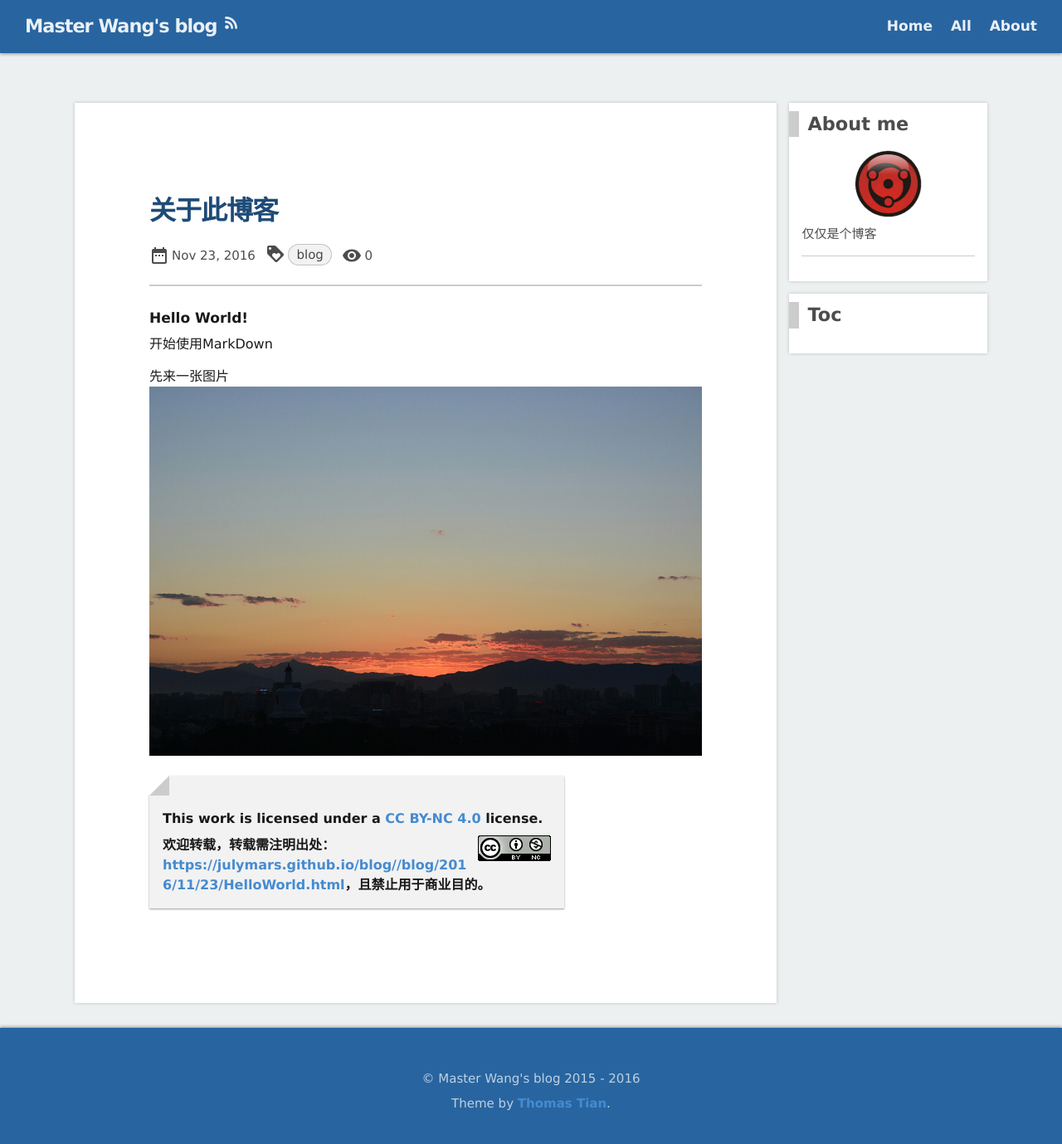
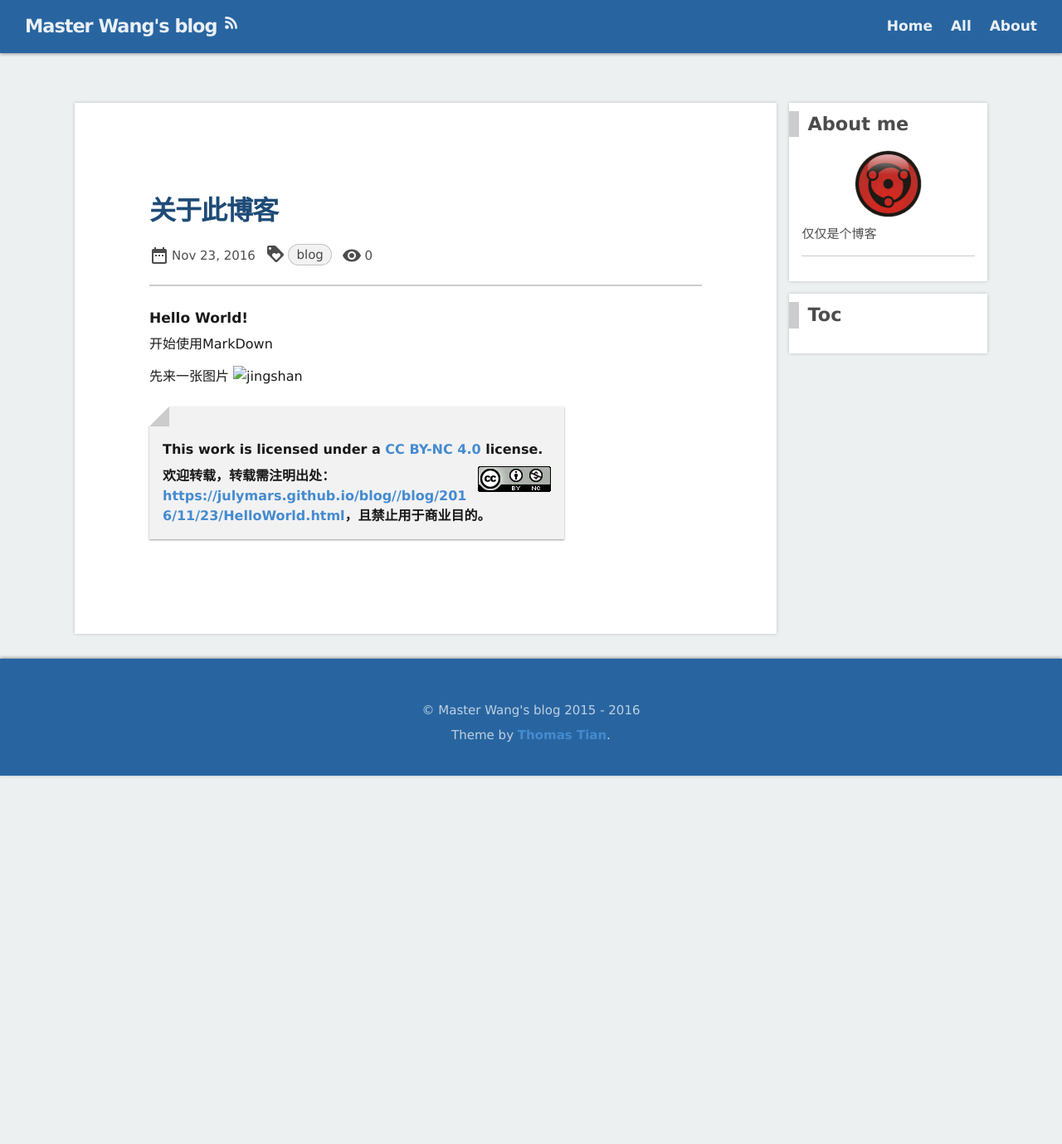
Before and after one commit to JulyMars/blog, a Jekyll site: the page built from _posts/2016-11-23-HelloWorld.md, in a window 1280 px wide. Shown: the whole page at 83% size. Built offline with Jekyll 4.4.1, drawn with Linux system fonts in a browser that asks for light colours; nearby versions of some CDN libraries; comment, search, counter and statistics services are not loaded; after the commit the page ends 935 px from its top, so only the background shows below that.

Commit message:
no message

```diff
--- a/_posts/2016-11-23-HelloWorld.md
+++ b/_posts/2016-11-23-HelloWorld.md
@@ -11,4 +11,4 @@ date: 2016-11-23 21:46:00
 开始使用MarkDown
 
 先来一张图片
-![jingshan](../../../res/pic/jingshan.jpg)
+![jingshan](res/pic/jingshan.jpg)
```
